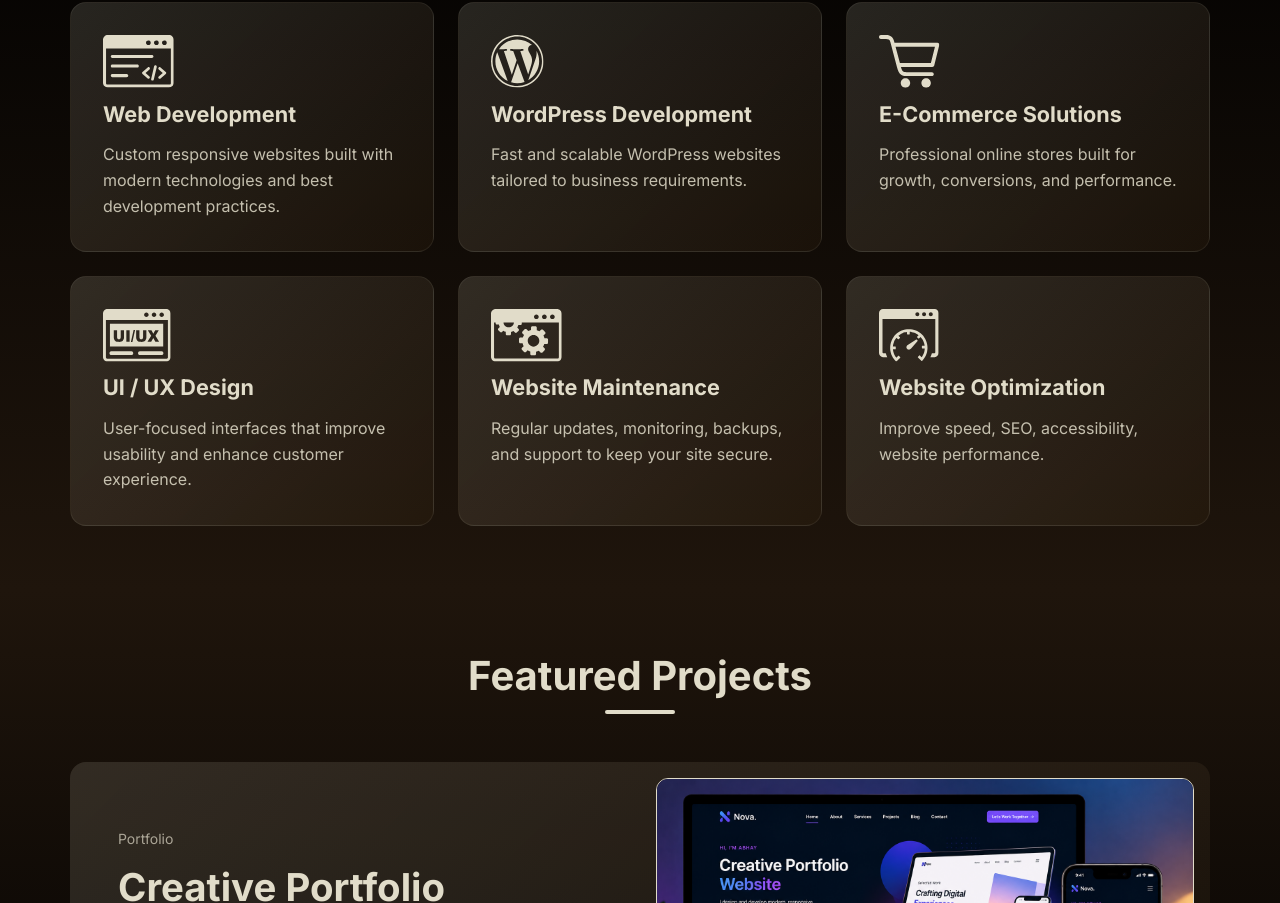
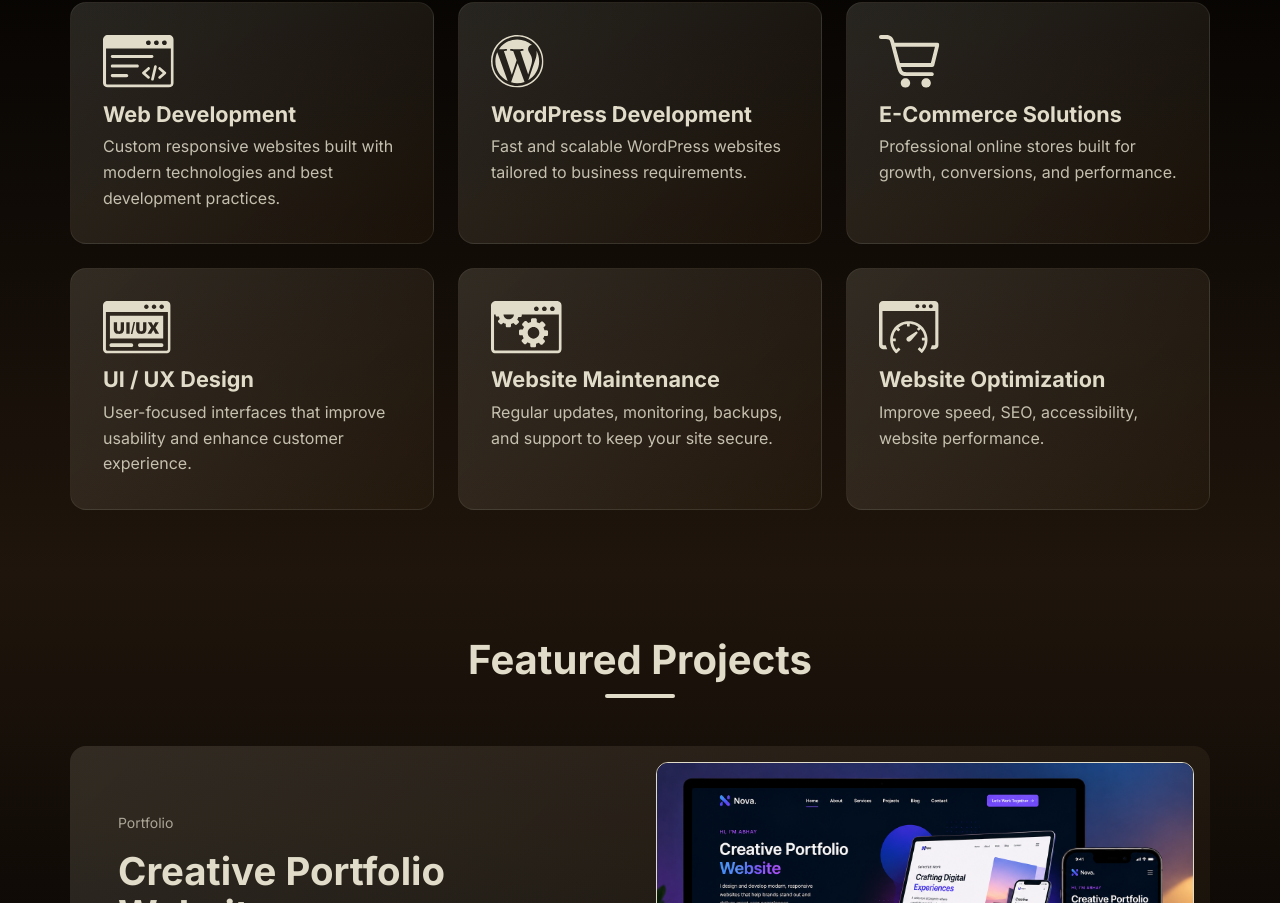
Before and after one commit to apweb28/portfolio, a React (Vite) app: page / in a window 1280 px wide. Shown: the part 1516-2419 px from the top of the page. Built offline with nearby package versions, Linux system fonts and the light colour scheme.

Commit message:
content update

```diff
--- a/src/index.css
+++ b/src/index.css
@@ -880,7 +880,7 @@ body.is-loading {
 
 .service-card h3{
     color:var(--color-cream);
-    margin-bottom:1rem;
+    margin-bottom:0.5rem;
     font-size:1.35rem;
 }
 
@@ -890,6 +890,7 @@ body.is-loading {
     color:rgba(225,220,201,.85);
     line-height:var(--body-line-height);
     font-size:1rem;
+    margin-top: 0!important;
 }
 
 @media (max-width:991px){
```
